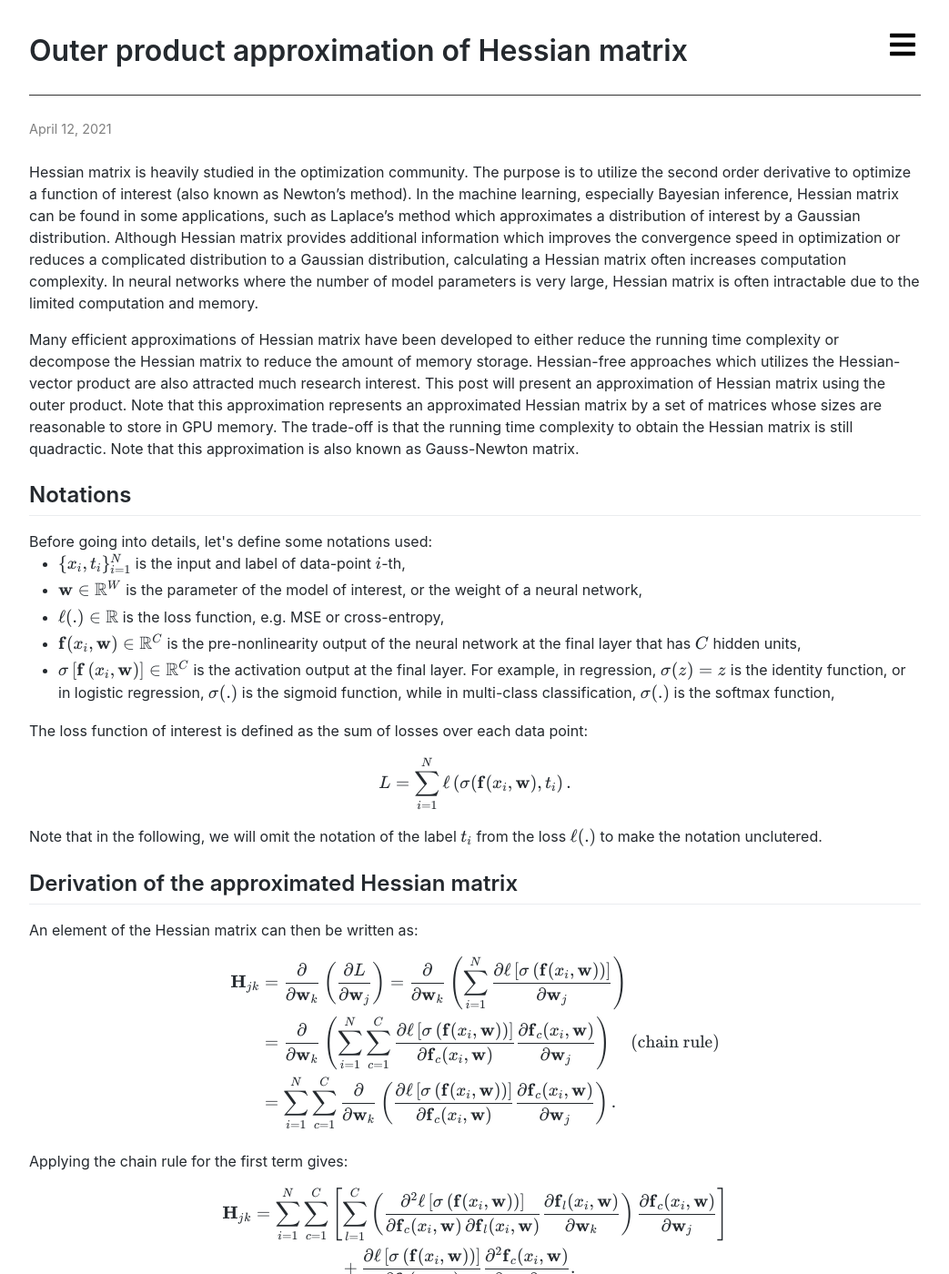
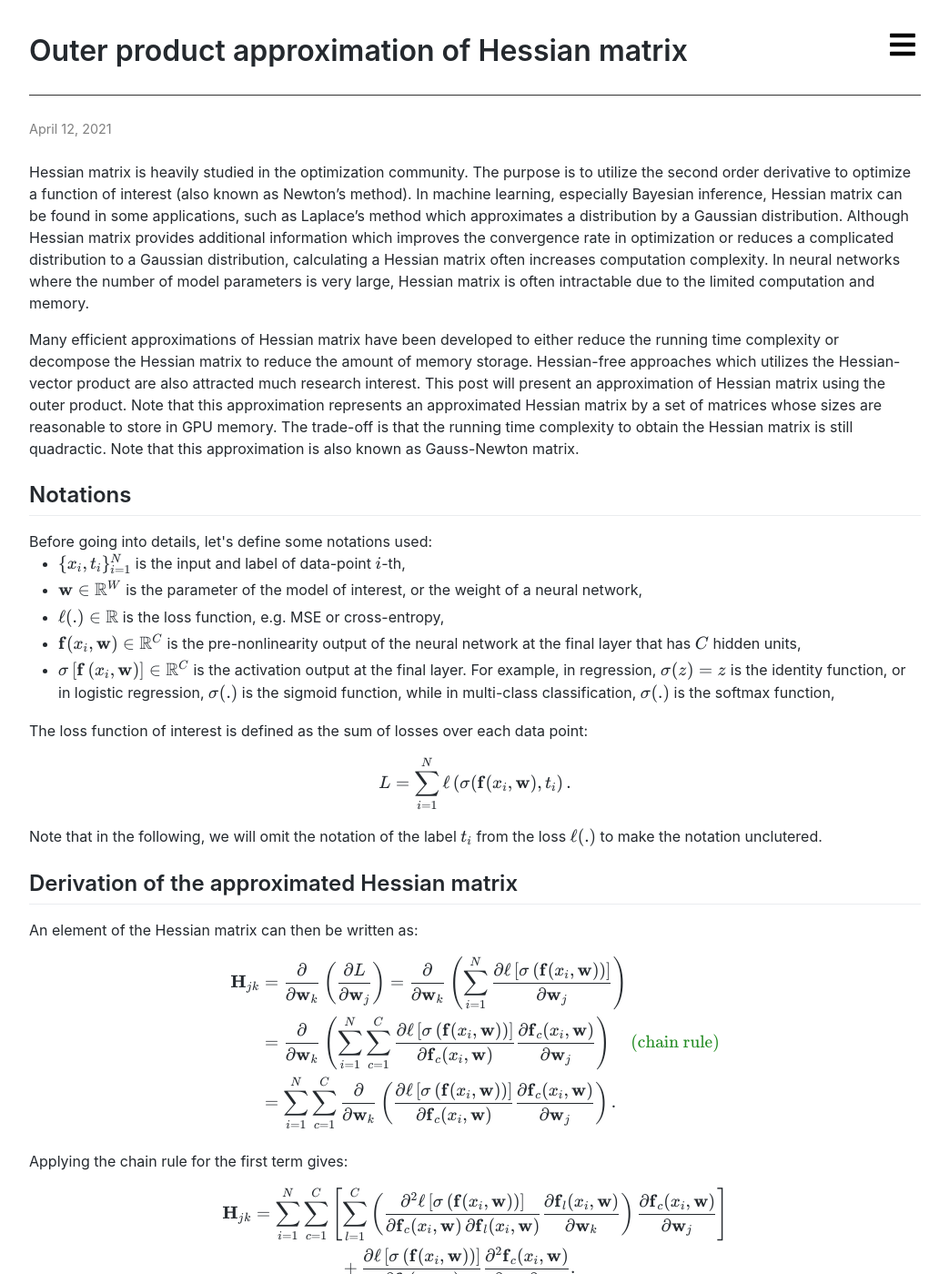
Before and after one commit to cnguyen10/cnguyen10.github.io, a Jekyll site: the page built from _posts/2021-04-12-outer-product-approximation-of-hessian-matrix.md, in a window 1280 px wide and 1400 px high. Shown: the whole window at 91% size, without its empty margins (118-1161 px from the left). Built offline with Jekyll 4.4.1, drawn with Linux system fonts in a browser that asks for light colours; nearby versions of some CDN libraries; comment, search, counter and statistics services are not loaded; some of the changed text lies outside the part shown.

Commit message:
Correct grammar mistakes

```diff
--- a/_posts/2021-04-12-outer-product-approximation-of-hessian-matrix.md
+++ b/_posts/2021-04-12-outer-product-approximation-of-hessian-matrix.md
@@ -4,7 +4,7 @@ title: "Outer product approximation of Hessian matrix"
 comments: true
 ---
 
-Hessian matrix is heavily studied in the optimization community. The purpose is to utilize the second order derivative to optimize a function of interest (also known as Newton's method). In the machine learning, especially Bayesian inference, Hessian matrix can be found in some applications, such as Laplace's method which approximates a distribution of interest by a Gaussian distribution. Although Hessian matrix provides additional information which improves the convergence speed in optimization or reduces a complicated distribution to a Gaussian distribution, calculating a Hessian matrix often increases computation complexity. In neural networks where the number of model parameters is very large, Hessian matrix is often intractable due to the limited computation and memory.
+Hessian matrix is heavily studied in the optimization community. The purpose is to utilize the second order derivative to optimize a function of interest (also known as Newton's method). In machine learning, especially Bayesian inference, Hessian matrix can be found in some applications, such as Laplace's method which approximates a distribution by a Gaussian distribution. Although Hessian matrix provides additional information which improves the convergence rate in optimization or reduces a complicated distribution to a Gaussian distribution, calculating a Hessian matrix often increases computation complexity. In neural networks where the number of model parameters is very large, Hessian matrix is often intractable due to the limited computation and memory.
 
 Many efficient approximations of Hessian matrix have been developed to either reduce the running time complexity or decompose the Hessian matrix to reduce the amount of memory storage. Hessian-free approaches which utilizes the Hessian-vector product are also attracted much research interest. This post will present an approximation of Hessian matrix using the outer product. Note that this approximation represents an approximated Hessian matrix by a set of matrices whose sizes are reasonable to store in GPU memory. The trade-off is that the running time complexity to obtain the Hessian matrix is still quadractic. Note that this approximation is also known as Gauss-Newton matrix.
 
@@ -34,7 +34,7 @@ Many efficient approximations of Hessian matrix have been developed to either re
         \[
             \begin{aligned}
                 \mathbf{H}_{jk} & = \frac{\partial}{\partial\mathbf{w}_{k}} \left( \frac{\partial L}{\partial \mathbf{w}_{j}} \right) = \frac{\partial}{\partial\mathbf{w}_{k}} \left( \sum_{i=1}^{N} \frac{\partial \ell \left[ \sigma \left( \mathbf{f}(x_{i}, \mathbf{w}) \right)\right]}{\partial \mathbf{w}_{j}} \right) \\
-                & = \frac{\partial}{\partial \mathbf{w}_{k}} \left( \sum_{i=1}^{N} \sum_{c=1}^{C} \frac{\partial\ell \left[ \sigma \left( \mathbf{f}(x_{i}, \mathbf{w}) \right)\right]}{\partial \mathbf{f}_{c} (x_{i}, \mathbf{w})} \frac{\partial \mathbf{f}_{c} (x_{i}, \mathbf{w})}{\partial \mathbf{w}_{j}} \right) \quad \text{(chain rule)}\\
+                & = \frac{\partial}{\partial \mathbf{w}_{k}} \left( \sum_{i=1}^{N} \sum_{c=1}^{C} \frac{\partial\ell \left[ \sigma \left( \mathbf{f}(x_{i}, \mathbf{w}) \right)\right]}{\partial \mathbf{f}_{c} (x_{i}, \mathbf{w})} \frac{\partial \mathbf{f}_{c} (x_{i}, \mathbf{w})}{\partial \mathbf{w}_{j}} \right) \quad \text{\textcolor{ForestGreen}{(chain rule)}}\\
                 & = \sum_{i=1}^{N} \sum_{c=1}^{C} \frac{\partial}{\partial \mathbf{w}_{k}} \left( \frac{\partial \ell \left[ \sigma \left( \mathbf{f}(x_{i}, \mathbf{w}) \right)\right]}{\partial \mathbf{f}_{c} (x_{i}, \mathbf{w})} \frac{\partial \mathbf{f}_{c} (x_{i}, \mathbf{w})}{\partial \mathbf{w}_{j}} \right).
             \end{aligned}
         \]
@@ -89,7 +89,7 @@ Many efficient approximations of Hessian matrix have been developed to either re
         </p>
     </blockquote>
 
-    The calculation for the Hessian matrix \(\mathbf{H}_{\sigma}\) of the loss w.r.t. the pre-activated outputs \(\mathbf{f}\) at the last layer is presented in the following sub-sections.
+    The following section will present how to calculate the matrix \(\mathbf{H}_{\sigma}\) for some commonly-used losses.
 </div>
 
 <h2>Derivation for \(\mathbf{H}_{\sigma}\)</h2>
```
